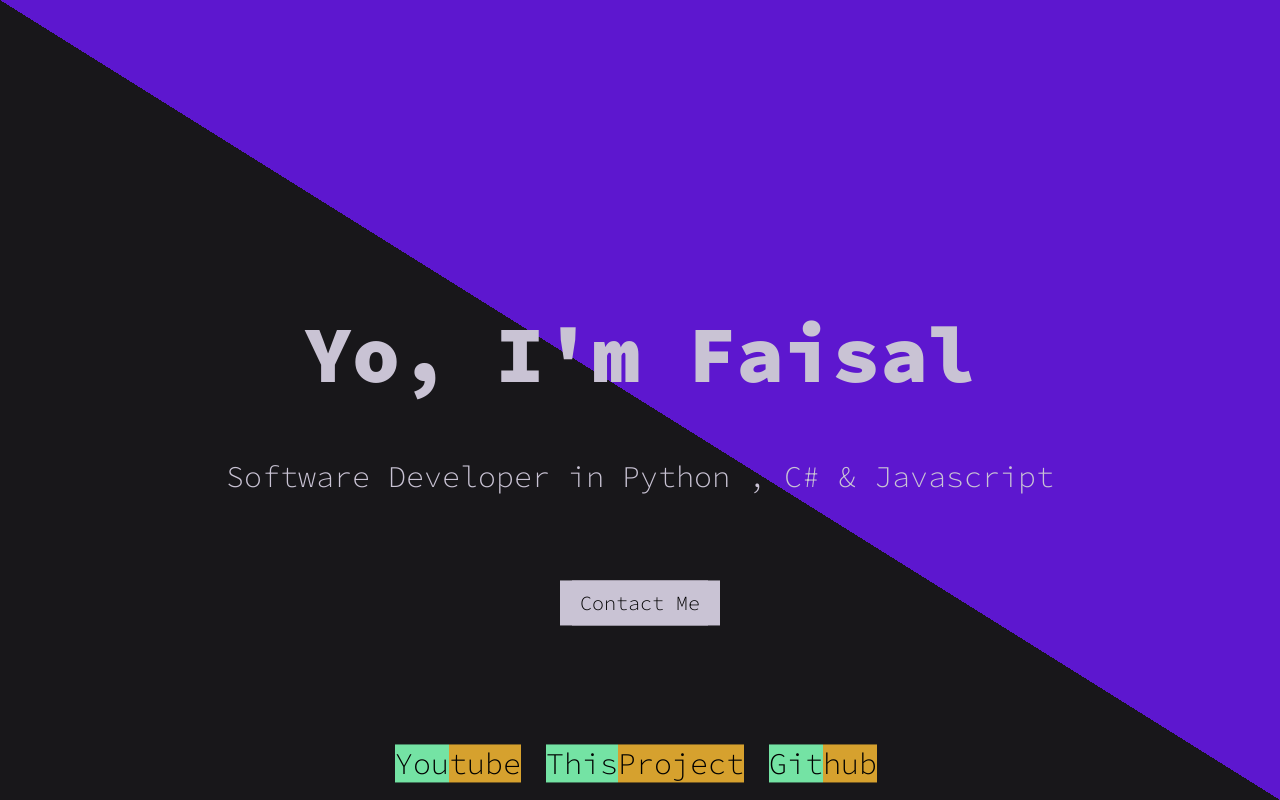
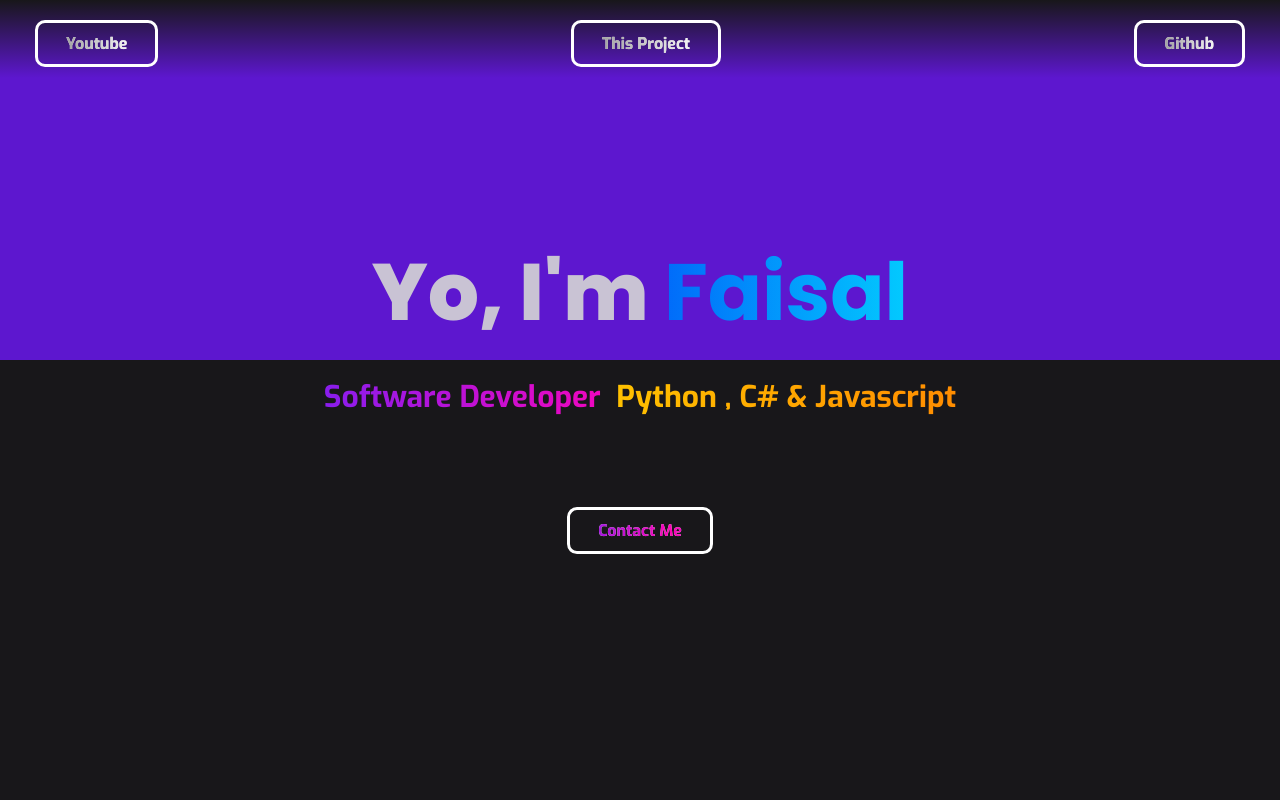
Before and after one commit to FaisalAbusharar/portfolio, a React (Create React App) app: page / in a window 1280 px wide. Built offline with nearby package versions, Linux system fonts and the light colour scheme.

Commit message:
re-designed website, more updates soon

```diff
--- a/src/App.js
+++ b/src/App.js
@@ -1,81 +1,62 @@
 import React, { useState, useEffect } from 'react';
 import './css/App.css'; // Import your CSS file
+import './components/buttonStyles.tsx';
+import StyledButton from './components/buttonStyles.tsx';
+import Footer from './components/footer.jsx';
+import './css/footer.css'
 
 function App() {
   const [showInfo, setShowInfo] = useState(false);
 
-  // Use useEffect to trigger the animation when the component mounts
   useEffect(() => {
-    // Add a slight delay to give the page time to render
     setTimeout(() => {
       setShowInfo(true);
-    }, 500); // Adjust the delay time as needed
+    }, 500);
   }, []);
 
   const handleContactClick = () => {
-    // Open the user's default email client with a pre-filled email
     window.location.href = 'mailto:voidycodes@gmail.com';
   };
 
   const handleProjectsClick = () => {
-    window.location.href = 'https://github.com/FaisalAbusharar?tab=repositories'
-  }
+    window.location.href = 'https://github.com/FaisalAbusharar?tab=repositories';
+  };
 
+  const headerButtons = [
+    <li key="youtube">
+      <a href="https://www.youtube.com/channel/UC4ZEJ6S7L__oWlt5v5jiFMg" target="_blank" rel="noopener noreferrer">
+      <StyledButton><span id='gradientButtonTextSub'>Youtube</span></StyledButton>
+      </a>
+    </li>,
+    <li key="this-project">
+      <a href="https://github.com/FaisalAbusharar/portfolio" target="_blank" rel="noopener noreferrer">
+      <StyledButton><span id='gradientButtonTextSub'>This Project</span></StyledButton>
+      </a>
+    </li>,
+    <li key="github">
+      <a href="https://github.com/FaisalAbusharar" target="_blank" rel="noopener noreferrer">
+        <StyledButton><span id='gradientButtonTextSub'>Github</span></StyledButton>
+      </a>
+    </li>,
+  ];
 
   return (
     <div className="background-container">
       {/* <NavigationBar /> */}
+      <Footer buttonComponents={headerButtons}></Footer>
       <div id="min-div">
-
-
-        <h1 id="title-name" className={showInfo ? 'move-up' : ''}>
-          Yo, I'm Faisal
-        </h1>
+      <h1 id="title-name" className={showInfo ? 'move-up' : ''}>
+        Yo, I'm <span id="gradientSubSub">Faisal</span>
+      </h1>
         <h2 id="subtitle" className={showInfo ? 'move-up' : ''}>
-          Software Developer in Python , C# & Javascript
+          <span id="gradientSub">Software Developer</span><span id="gradientGold">‎ ‎ Python , C# & Javascript</span>
         </h2>
-
-        <button onClick={handleProjectsClick} className="projects-button" >
-                Projects
-          </button>
-
-
-
         {showInfo && (
           <>
             <div className="button-container">
-
-              <button className="contact-button" onClick={handleContactClick}>
-                Contact Me
-              </button>
+              <StyledButton onClick={handleContactClick}><span id="gradientButtonText" >Contact Me</span></StyledButton>
             </div>
-            <div className="social-links">
-  <a
-    href="https://www.youtube.com/channel/UC4ZEJ6S7L__oWlt5v5jiFMg"
-    target="_blank"
-    rel="noopener noreferrer"
-  >
-    <span className='firstPart'>You</span>
-    <span className='secondPart'>tube</span>
-  </a>
-  <a
-    href="https://github.com/FaisalAbusharar/portfolio"
-    target="_blank"
-    rel="noopener noreferrer"
-  >
-    <span className='firstPart'>This</span>
-    <span className='secondPart'>Project</span>
-  </a>
-  <a
-    href="https://github.com/FaisalAbusharar"
-    target="_blank"
-    rel="noopener noreferrer"
-  >
-    <span className='firstPart'>Git</span>
-    <span className='secondPart'>hub</span>
-  </a>
-</div>
-
+            <div className="social-links"></div>
           </>
         )}
       </div>
--- /dev/null
+++ b/src/components/buttonStyles.tsx
@@ -0,0 +1,57 @@
+import React, { useState } from 'react';
+
+interface StyledButtonProps {
+  children: React.ReactNode;
+}
+
+const StyledButton: React.FC<StyledButtonProps> = ({ children }) => {
+  const [rotation, setRotation] = useState(0);
+  const [isHovered, setIsHovered] = useState(false);
+
+  const handleMouseEnter = () => {
+    const randomRotation = Math.random() * (6 - 3) + 3;
+    const direction = Math.random() < 0.5 ? 1 : -1;
+    setRotation(randomRotation * direction);
+    setIsHovered(true);
+  };
+
+  const handleMouseLeave = () => {
+    setRotation(0);
+    setIsHovered(false);
+  };
+
+  const buttonStyles = {
+    fontSize: '16px',
+    borderRadius: '10px',
+    border: 'solid rgb(255, 255, 255)',
+    marginTop: '5px',
+    padding: '10px 28px',
+    cursor: 'pointer',
+    transition: 'transform 0.5s ease, border 0.5s ease, color 0.5s ease, background-color 0.5s ease, margin 0.5s ease, background-clip 0.5s ease',
+    backgroundImage: isHovered
+    ? 'linear-gradient(to right, #6625fc, rgb(255, 3, 184))'
+    : 'transparent',
+    color: isHovered ? 'white' : 'transparent',
+    fontWeight: 900,
+    fontFamily: 'Exo',
+    transform: isHovered ? `rotate(${rotation}deg) scale(1.3)` : 'none',
+    WebkitBackgroundClip: isHovered ? 'padding-box' : 'text',
+    backgroundClip: isHovered ? 'padding-box' : 'text',
+    WebkitTextFillColor: isHovered ? 'white' : 'transparent',
+    animation: isHovered ? 'gradientAnimation 6s linear infinite' : 'none',
+  };
+
+  return (
+    <button
+      style={buttonStyles}
+      onMouseEnter={handleMouseEnter}
+      onMouseLeave={handleMouseLeave}
+    >
+      {children}
+    </button>
+  );
+};
+
+
+
+export default StyledButton;
--- /dev/null
+++ b/src/components/footer.jsx
@@ -0,0 +1,36 @@
+import React from 'react';
+import '../css/footer.css';
+
+const Footer = ({
+  buttonComponents = []
+}) => {
+  return (
+    <div className="footerContainer">
+      <div className="credit-container">
+        <div className="left-credit">
+          <ul className="button-list">
+            {buttonComponents.slice(0, 1).map((buttonComponent, index) => (
+              <li key={index}>{buttonComponent}</li>
+            ))}
+          </ul>
+        </div>
+        <div className="center-credit">
+          <ul className="button-list">
+            {buttonComponents.slice(1, 2).map((buttonComponent, index) => (
+              <li key={index}>{buttonComponent}</li>
+            ))}
+          </ul>
+        </div>
+        <div className="right-credit">
+          <ul className="button-list">
+            {buttonComponents.slice(2).map((buttonComponent, index) => (
+              <li key={index}>{buttonComponent}</li>
+            ))}
+          </ul>
+        </div>
+      </div>
+    </div>
+  );
+}
+
+export default Footer;
--- a/src/css/App.css
+++ b/src/css/App.css
@@ -1,13 +1,12 @@
-/* Import the Orbitron font for the title */
-@import url('https://fonts.googleapis.com/css2?family=Source+Code+Pro:wght@900&display=swap');
-@import url('https://fonts.googleapis.com/css2?family=Source+Code+Pro:wght@300&display=swap');
+@import url('https://fonts.googleapis.com/css2?family=Exo:ital,wght@0,100..900;1,100..900&display=swap');
+@import url('https://fonts.googleapis.com/css2?family=Poppins:ital,wght@0,100;0,200;0,300;0,400;0,500;0,600;0,700;0,800;0,900;1,100;1,200;1,300;1,400;1,500;1,600;1,700;1,800;1,900&display=swap');
+
 
 body {
-  font-family: 'Orbitron', sans-serif;
   margin: 0;
   overflow: hidden;
   background-size: cover;
-  height: 100vh;
+  font-family: "Exo" sans-serif;
 }
 
 /* Styling for the social links */
@@ -17,12 +16,12 @@
   justify-content: center;
   gap: 25px;
   position: absolute;
-  bottom: 0%;
-  top: 150%;
+  top: 125%;
   left: 50%;
   transform: translateX(-50%);
   width: 70%;
   padding: 10px;
+  margin-bottom: 500px;
 }
 
 /* Initial styles for social links with green-yellow background */
@@ -38,6 +37,10 @@
   padding: 0 .25rem;
   line-height: 1.5;
   transition: background-color 0.3s ease-in-out, color 0.3s ease-in-out;
+}
+
+.social-links {
+  transition: background-color 3s ease, color 0.3s ease-in-out, background 3s ease-in-out;
 }
 
 /* Styling for the green-yellow background on the first part */
@@ -68,11 +71,16 @@
 }
 
 #title-name {
-  text-align: center;
+
+  text-align: center; /* Centers the text horizontally */
   color: #c9c3d4;
   font-size: 80px;
-  font-family: 'Source Code Pro', monospace;
+  font-family: "Poppins", sans-serif;
+  font-weight: 800;
   transition: transform 2s ease-in-out;
+  margin-bottom: auto; /* Adds the mb-auto equivalent */
+  margin-top: 2rem; /* Adds the mt-8 equivalent */
+
 }
 
 #subtitle {
@@ -81,7 +89,6 @@
   font-size: 30px;
   padding-bottom: 10px;
   font-weight: 100;
-  font-family: 'Source Code Pro', monospace;
   transition: transform 2s ease-in-out;
 }
 
@@ -91,7 +98,6 @@
   font-size: 30px;
   padding-bottom: 10px;
   font-weight: 100;
-  font-family: 'Source Code Pro', monospace;
   transition: transform 2s ease-in-out;
 }
 
@@ -102,7 +108,7 @@
 
 #min-div {
   position: relative;
-  top: 55%;
+  top: 40%;
   left: 50%;
   transform: translate(-50%, -50%);
   color: white;
@@ -118,7 +124,7 @@
 .background-container {
   width: 100vw;
   height: 100vh;
-  background: linear-gradient(to bottom left, #5d17cf 50%, #18171a 50%);
+  background: linear-gradient(to bottom, #5d17cf 45%, #18171a 40%);
   overflow: hidden;
   position: relative;
 }
@@ -135,7 +141,7 @@
   background-color: #c9c3d4;
   color: black;
   transition: background-color 0.3s ease-in-out;
-  font-family: 'Source Code Pro', monospace;
+  font-family: "Exo" sans-serif;
   font-size: 20px;
   border: none;
   padding: 10px 20px;
@@ -150,20 +156,7 @@
   background-color: #ffae00;
 }
 
-.projects-button {
-  background-color: #c9c3d4;
-  color: black;
-  transition: background-color 0.3s ease-in-out;
-  font-family: 'Source Code Pro', monospace;
-  font-size: 20px;
-  border: none;
-  padding: 10px 20px;
-  cursor: pointer;
-  transition: background-color 0.3s ease-in-out;
-  position: absolute;
-  right: 50%;
-  transform: translateX(50%);
-}
+
 
 .projects-button:hover {
   background-color: #ffae00;
--- /dev/null
+++ b/src/css/footer.css
@@ -0,0 +1,186 @@
+@import url('https://fonts.googleapis.com/css2?family=Exo:wght@400;700&display=swap');
+
+
+body {
+  font-family: "Exo" sans-serif;
+}
+
+/* Gradient Texts */
+#gradientSub {
+  font-weight: bold;
+  background: linear-gradient(to right, #6625fc, rgb(255, 3, 184), rgb(60, 0, 255));
+  background-size: 300% 100%;
+  -webkit-background-clip: text;
+  background-clip: text;
+  -webkit-text-fill-color: transparent;
+  animation: gradientAnimation 6s linear infinite;
+  display: inline-block;
+}
+
+#gradientButtonText {
+  font-weight: bold;
+  background: linear-gradient(to right, #6625fc, rgb(255, 3, 184), rgb(60, 0, 255));
+  background-size: 300% 100%;
+  background-clip: text;
+  animation: gradientAnimation 6s linear infinite;
+  display: inline-block;
+}
+
+#gradientButtonTextSub {
+  font-weight: bold;
+  background: linear-gradient(to right, #878787, rgb(255, 255, 255), rgb(203, 203, 203));
+  background-size: 300% 100%;
+  background-clip: text;
+  animation: gradientAnimation 6s linear infinite;
+  display: inline-block;
+}
+
+
+#gradientGold {
+  font-weight: bold;
+  background: linear-gradient(to right,#FFD700, #ff8400, #ffa200);
+  background-size: 300% 100%;
+  -webkit-background-clip: text;
+  background-clip: text;
+  -webkit-text-fill-color: transparent;
+  animation: gradientAnimation 6s linear infinite;
+  display: inline-block;
+}
+
+#gradientSubSub {
+  font-weight: bold;
+  background: linear-gradient(to right,#004af8, rgb(3, 217, 255), rgb(0, 21, 255));
+  background-size: 300% 100%;
+  -webkit-background-clip: text;
+  background-clip: text;
+  -webkit-text-fill-color: transparent;
+  animation: gradientAnimation 6s linear infinite;
+  display: inline-block;
+}
+
+/* Keyframes */
+@keyframes gradientAnimation {
+  0% { background-position: 0% 50%; }
+  50% { background-position: 100% 50%; }
+  100% { background-position: 0% 50%; }
+}
+
+
+
+/* Footer */
+.footerContainer {
+  background: linear-gradient(to top, #5d17cf 5%, #18171a 100%);
+  padding: 15px;
+  display: flex;
+  justify-content: space-between;
+  align-items: center;
+  text-align: center;
+  flex-shrink: 0;
+  z-index: 2;
+}
+
+.credit-container {
+  display: flex;
+  justify-content: space-between;
+  width: 100%;
+}
+
+.left-credit, .center-credit, .right-credit {
+  display: flex;
+  flex-direction: column;
+  align-items: center;
+  flex-grow: 1;
+}
+
+.left-credit {
+  align-items: flex-start;
+}
+
+.center-credit {
+  align-items: center;
+}
+
+.right-credit {
+  align-items: flex-end;
+}
+
+.button-list {
+  list-style-type: none;
+  padding: 0;
+  margin: 0;
+  display: flex;
+}
+
+.button-list li {
+  margin: 0 10px;
+  padding: 0;
+}
+
+.button-list li a {
+  text-decoration: none;
+}
+
+
+/* Extra Text Decoration */
+#hyperlink {
+  position: relative;
+  display: inline-block;
+  color: transparent;
+  background: linear-gradient(to right, #0067f7, rgb(3, 179, 255), rgb(0, 8, 255));
+  -webkit-background-clip: text;
+  background-clip: text;
+  text-decoration: none;
+  transition: transform 0.3s ease, text-decoration 0.3s ease;
+}
+
+#hyperlink::after {
+  content: '';
+  position: absolute;
+  left: 0;
+  bottom: 0;
+  width: 100%;
+  height: 1px;
+  background: linear-gradient(to right, #0067f7, rgb(3, 179, 255), rgb(0, 8, 255));
+  transition: height 0.3s ease;
+}
+
+#hyperlink:hover {
+  transform: scale(0.97);
+  text-decoration: underline;
+}
+
+#hyperlink:hover::after {
+  height: 0;
+}
+
+#warning {
+  position: relative;
+  display: inline-block;
+  background: linear-gradient(to bottom, #ff0000, rgb(252, 103, 103));
+  -webkit-background-clip: text;
+  background-clip: text;
+  -webkit-text-fill-color: transparent;
+}
+
+/* Insite Hyperlink Style */
+#hyperlink-insite {
+  position: relative;
+  display: inline-block;
+  color: transparent;
+  background: linear-gradient(to top, #0067f7, rgb(3, 179, 255), rgb(0, 8, 255));
+  -webkit-background-clip: text;
+  background-clip: text;
+  text-decoration: none;
+  transform: scale(0.99);
+  transition: transform 0.3s ease, text-decoration 0.3s ease;
+}
+
+#hyperlink-insite:hover {
+  transform: scale(0.97);
+  text-decoration: underline;
+}
+
+/* MISC */
+#buffer {
+  margin-top: 45px;
+}
--- a/src/css/index.css
+++ b/src/css/index.css
@@ -1,6 +1,7 @@
+@import url('https://fonts.googleapis.com/css2?family=Exo:ital,wght@0,100..900;1,100..900&display=swap');
 body {
   margin: 0;
-  font-family: -apple-system, BlinkMacSystemFont, 'Segoe UI', 'Roboto', 'Oxygen',
+  font-family: 'Exo', -apple-system, BlinkMacSystemFont, 'Segoe UI', 'Roboto', 'Oxygen',
     'Ubuntu', 'Cantarell', 'Fira Sans', 'Droid Sans', 'Helvetica Neue',
     sans-serif;
   -webkit-font-smoothing: antialiased;
```
